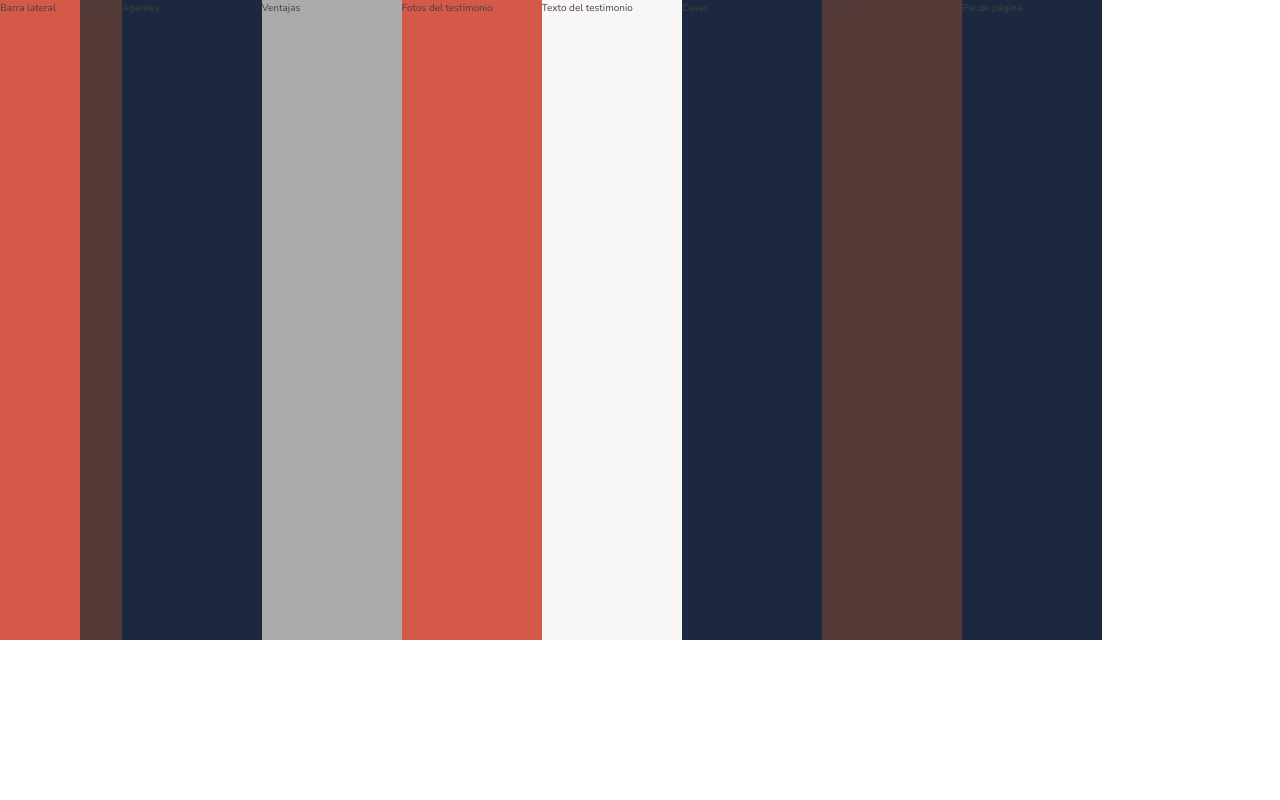
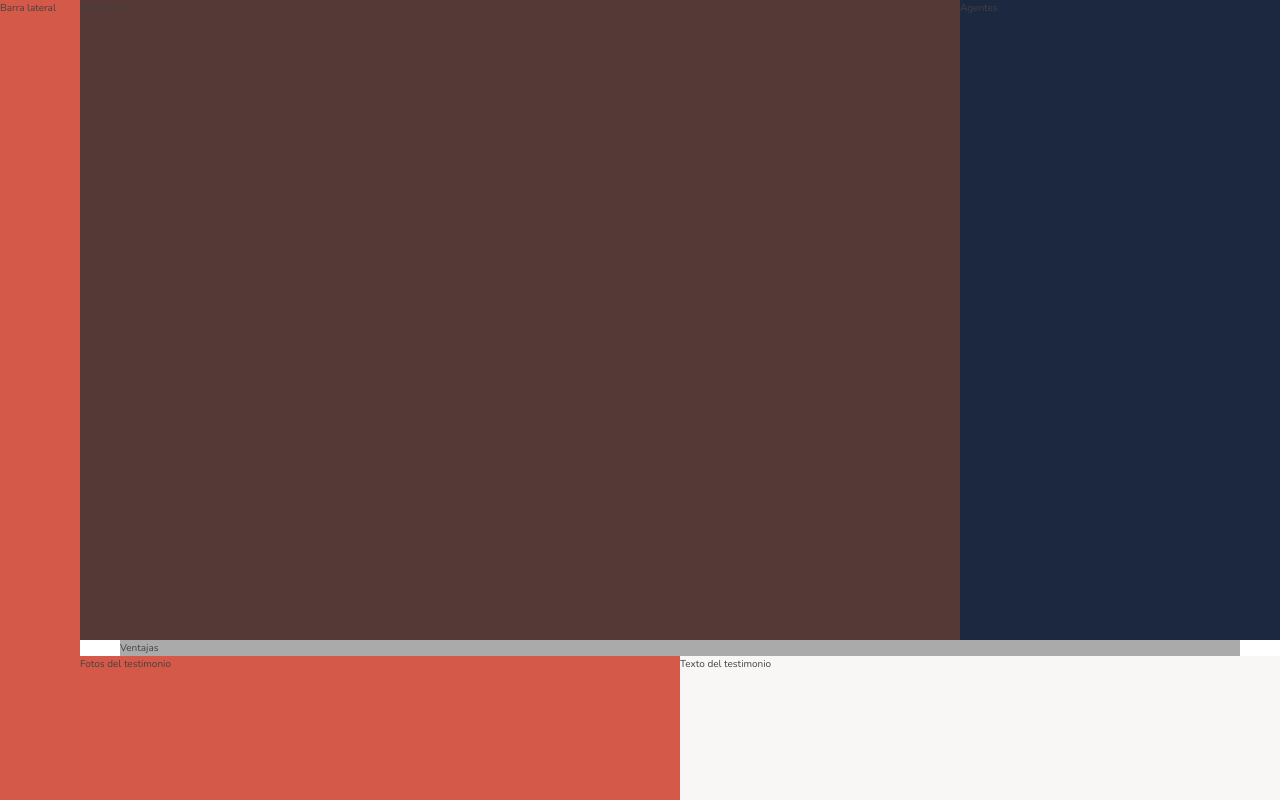
Before and after one commit to gerardoparrajc/css-grid, a website: page index.html in a window 1280 px wide. Shown: the top 800 px of the page. Drawn offline with nearby package versions, Linux system fonts and the light colour scheme.

Commit message:
Colocada cada sección en la cuadrícula

```diff
--- a/sass/_agents.scss
+++ b/sass/_agents.scss
@@ -1,3 +1,6 @@
 .agents {
     background-color: $color-secondary;
+
+    grid-column: col-start 7 / full-end;
+    grid-row: 1 / 2;
 }
--- a/sass/_features.scss
+++ b/sass/_features.scss
@@ -1,3 +1,6 @@
 .features {
     background-color: $color-grey-light-2;
+
+    grid-column: center-start / center-end;
+    grid-row: 2 / 3;
 }
--- a/sass/_footer.scss
+++ b/sass/_footer.scss
@@ -1,3 +1,6 @@
 .footer {
     background-color: $color-secondary;
+
+    grid-column: full-start / full-end;
+    grid-row: 6 / 7;
 }
--- a/sass/_gallery.scss
+++ b/sass/_gallery.scss
@@ -1,3 +1,6 @@
 .gallery {
     background-color: $color-grey-dark-1;
+
+    grid-column: full-start / full-end;
+    grid-row: 5 / 6;
 }
--- a/sass/_header.scss
+++ b/sass/_header.scss
@@ -1,3 +1,6 @@
 .header {
     background-color: $color-grey-dark-1;
+
+    grid-column: full-start / col-end 6;
+    grid-row: 1 / 2;
 }
--- a/sass/_homes.scss
+++ b/sass/_homes.scss
@@ -1,3 +1,6 @@
 .homes {
     background-color: $color-secondary;
+
+    grid-column: center-start / center-end;
+    grid-row: 4 / 5;
 }
--- a/sass/_sidebar.scss
+++ b/sass/_sidebar.scss
@@ -1,3 +1,6 @@
 .sidebar {
     background-color: $color-primary;
+
+    grid-column: sidebar-start / sidebar-end;
+    grid-row: 1 / -1;
 }
--- a/sass/_stories.scss
+++ b/sass/_stories.scss
@@ -1,9 +1,15 @@
 .story {
     &__pictures {
         background-color: $color-primary;
+
+        grid-column: full-start / col-end 4;
+        grid-row: 3 / 4;
     }
 
     &__content {
         background-color: $color-grey-light-1;
+
+        grid-column: col-start 5 / full-end;
+        grid-row: 3 / 4;
     }
 }
```
Also changed, not shown: css/style.css.
